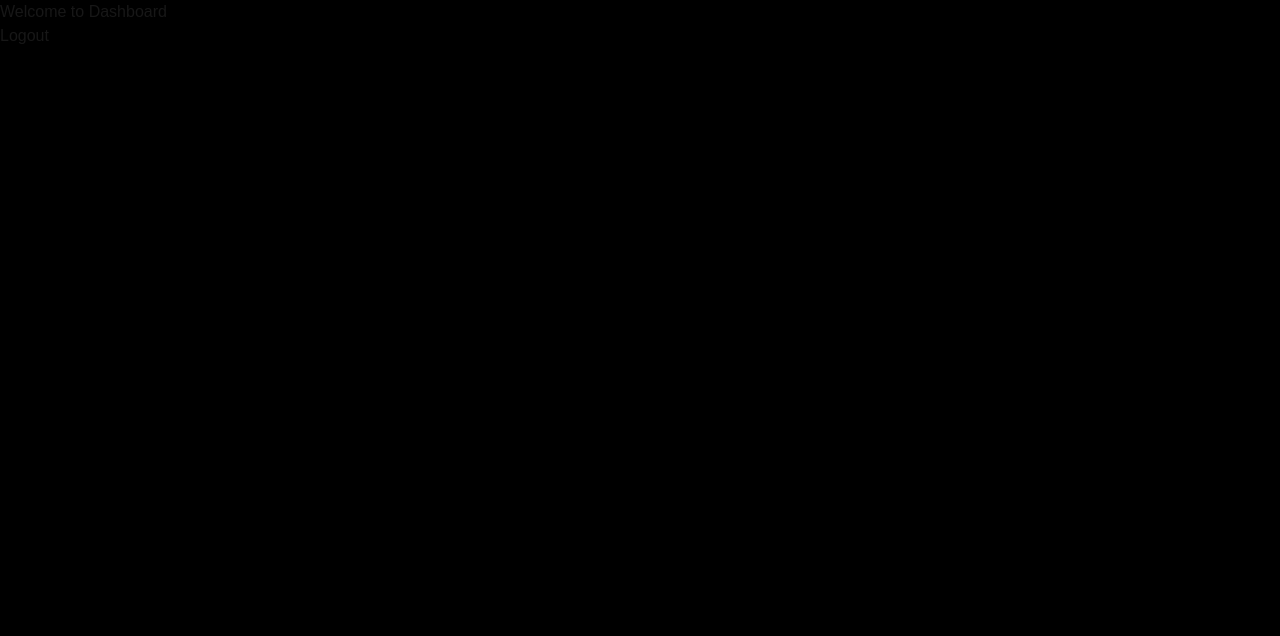
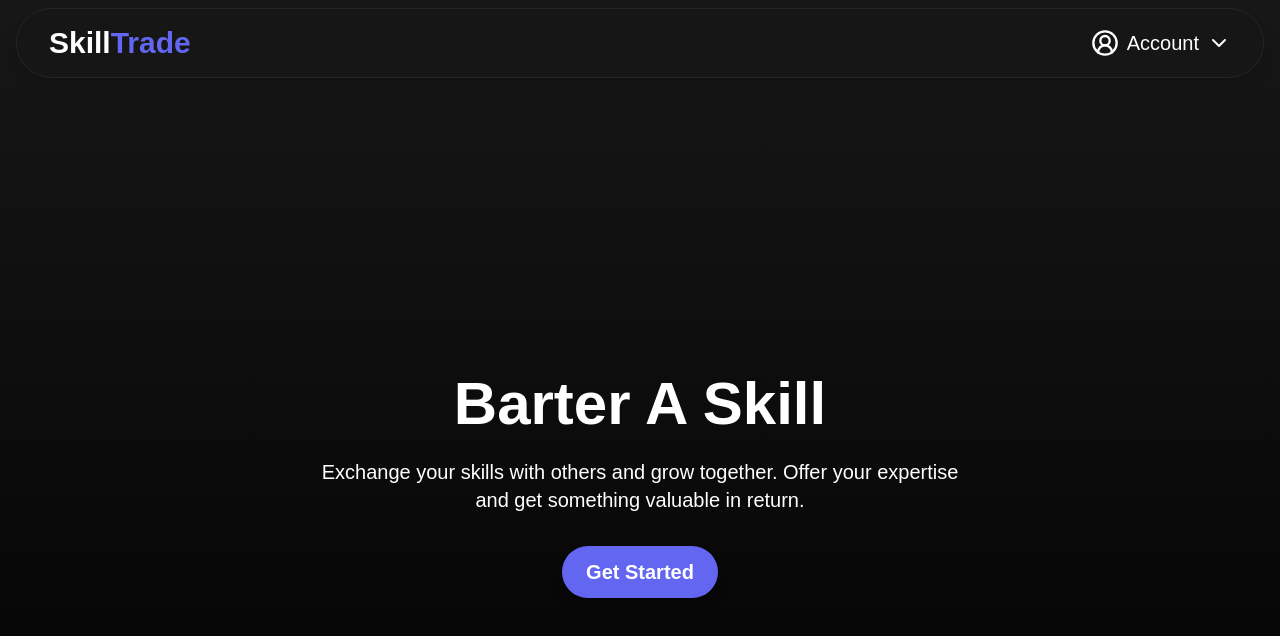
Before and after one commit to saadahmad-1/skilltrade-frontend, a Next.js app: page / in a window 1280 px wide. Shown: the top 636 px of the page. Built offline with nearby package versions, Linux system fonts and the light colour scheme; no server answers; sample sign-in values are in the browser's storage.

Commit message:
navbar and home page set up

```diff
--- /dev/null
+++ b/src/app/components/layout/Navbar.js
@@ -0,0 +1,88 @@
+"use client";
+
+import Link from 'next/link';
+import { useState } from 'react';
+import { useSelector, useDispatch } from 'react-redux';
+import { auth } from '../../../lib/firebase';
+import { clearUser, selectUser } from '../../../redux/features/authSlice';
+import { signOut } from 'firebase/auth';
+import { useRouter, usePathname } from 'next/navigation';
+import { UserCircle2, LogOut, ChevronDown, ChevronUp, PlusCircle } from 'lucide-react';
+
+const Navbar = () => {
+    const user = useSelector(selectUser);
+    const dispatch = useDispatch();
+    const router = useRouter();
+    const pathname = usePathname();
+    const [isMenuOpen, setIsMenuOpen] = useState(false);
+
+    const isAuthPage = pathname?.includes('/auth/');
+
+    if (isAuthPage) {
+        return null;
+    }
+
+    const handleLogout = async () => {
+        await signOut(auth);
+        dispatch(clearUser());
+        router.push('/auth/sign-in');
+    };
+
+    const toggleMenu = () => {
+        setIsMenuOpen(!isMenuOpen);
+    };
+
+    return (
+        <div className="w-full px-4 py-2">
+            <nav className="w-full bg-neutral-900/90 backdrop-blur-sm px-8 py-4 flex items-center justify-between rounded-full shadow-lg mx-auto max-w-7xl border border-neutral-800">
+                <div className="text-white font-bold text-3xl">
+                    <Link href="/">
+                        Skill<span className="text-indigo-500">Trade</span>
+                    </Link>
+                </div>
+
+                <div className="relative">
+                    <button
+                        onClick={toggleMenu}
+                        className="flex items-center text-white text-xl focus:outline-none hover:text-indigo-300 transition-colors"
+                    >
+                        <UserCircle2 size={28} className="mr-2" />
+                        <span className="hidden md:block">Account</span>
+                        {isMenuOpen ? (
+                            <ChevronUp className="ml-2 hidden md:block" />
+                        ) : (
+                            <ChevronDown className="ml-2 hidden md:block" />
+                        )}
+                    </button>
+
+                    {isMenuOpen && (
+                        <div className="absolute right-0 top-14 w-48 bg-neutral-800/95 backdrop-blur-sm shadow-lg rounded-xl overflow-hidden border border-neutral-700 transform transition-all duration-200 z-50">
+                            <button
+                                onClick={() => {
+                                    router.push('/new-skill');
+                                    setIsMenuOpen(false);
+                                }}
+                                className="flex items-center px-4 py-3 w-full hover:bg-indigo-500/20 text-white"
+                            >
+                                <PlusCircle className="mr-2" />
+                                New Skill
+                            </button>
+                            <button
+                                onClick={() => {
+                                    handleLogout();
+                                    setIsMenuOpen(false);
+                                }}
+                                className="flex items-center w-full px-4 py-3 hover:bg-red-500/20 text-white transition-colors"
+                            >
+                                <LogOut className="mr-2" />
+                                Logout
+                            </button>
+                        </div>
+                    )}
+                </div>
+            </nav>
+        </div>
+    );
+};
+
+export default Navbar;
--- a/src/app/layout.js
+++ b/src/app/layout.js
@@ -2,6 +2,7 @@ import localFont from "next/font/local";
 import "./globals.css";
 
 import AuthLayout from "./components/auth/AuthLayout";
+import Navbar from "./components/layout/Navbar";
 
 const geistSans = localFont({
   src: "./fonts/GeistVF.woff",
@@ -23,9 +24,10 @@ export default function RootLayout({ children }) {
   return (
     <html lang="en">
       <body
-        className={`${geistSans.variable} ${geistMono.variable} antialiased bg-black`}
+        className={`${geistSans.variable} ${geistMono.variable} antialiased bg-black bg-gradient-to-b from-neutral-900 to-black`}
       >
         <AuthLayout>
+          <Navbar />
           {children}
         </AuthLayout>
       </body>
--- a/src/app/page.js
+++ b/src/app/page.js
@@ -1,12 +1,11 @@
-'use client';
+"use client";
 
 import { useSelector } from 'react-redux';
 import { selectUser, selectLoading } from '@/redux/features/authSlice';
 import { useRouter } from 'next/navigation';
 import { useEffect } from 'react';
-import LogoutButton from './components/auth/LogoutButton';
 
-export default function Home() {
+export default function BarterASkill() {
   const user = useSelector(selectUser);
   const loading = useSelector(selectLoading);
   const router = useRouter();
@@ -17,13 +16,20 @@ export default function Home() {
     }
   }, [user, loading]);
 
-  if (loading) return <div>Loading...</div>;
+  if (loading) return <div className="text-white text-center mt-20 text-2xl">Loading...</div>;
 
   return (
-    <div>Welcome to Dashboard
-      <div>
-        <LogoutButton />
-      </div>
+    <div className="flex flex-col items-center justify-center min-h-screen text-white text-center px-6">
+      <h1 className="text-6xl font-bold mb-6">Barter A Skill</h1>
+      <p className="text-xl max-w-2xl mb-8">
+        Exchange your skills with others and grow together. Offer your expertise and get something valuable in return.
+      </p>
+      <button
+        className="px-6 py-3 bg-indigo-500 hover:bg-indigo-600 text-white text-xl font-semibold rounded-full transition-colors shadow-lg"
+        onClick={() => router.push('/new-trade')}
+      >
+        Get Started
+      </button>
     </div>
   );
-};
+}
--- a/src/lib/firebase.js
+++ b/src/lib/firebase.js
@@ -1,4 +1,3 @@
-// firebase.ts
 import { initializeApp, getApps } from 'firebase/app';
 import { getAuth } from 'firebase/auth';
 
```
